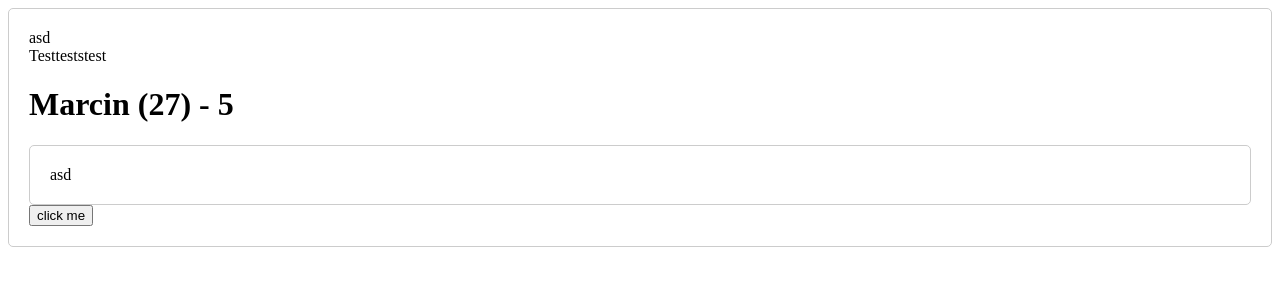
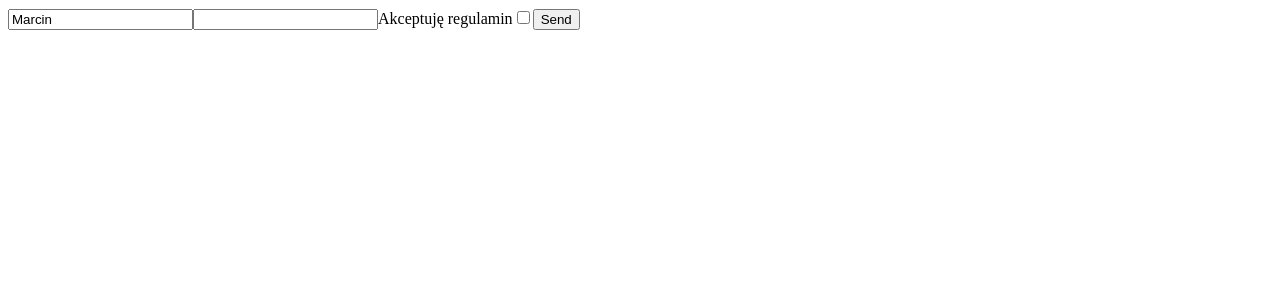
Before and after one commit to MarcinGrygierek/react-training, a React (Create React App) app in the folder app/: page / in a window 1280 px wide. Shown: the top 300 px of the page. Built offline with nearby package versions, Linux system fonts and the light colour scheme.

Commit message:
basic form

```diff
--- /dev/null
+++ b/app/src/AppForm.tsx
@@ -0,0 +1,5 @@
+import BasicForm from "./BasicForm";
+
+const AppForm = () => <BasicForm />
+
+export default AppForm;
--- /dev/null
+++ b/app/src/BasicForm.tsx
@@ -0,0 +1,31 @@
+import { SyntheticEvent, useState } from "react";
+
+const BasicForm = () => {
+    const [name, setName] = useState<string>('Marcin');
+    const [age, setAge] = useState<number>();
+    const [rulesAccepted, acceptRules] = useState<boolean>(false);
+    // const handleChange = (e: any) => {
+    //     setName(e.target.value);
+    // }
+
+    const handleSubmit = (e: SyntheticEvent) => {
+        e.preventDefault();
+
+        if(!name) { alert('Imię jest wymagane!'); return }
+        if(!age || age < 18) { alert('Musisz być pełnoletni!'); return }
+        if(!rulesAccepted) { alert('Musisz zaakceptować regulamin!'); return }
+        alert('Wszystko ok!');
+
+    }
+
+    return <form onSubmit={handleSubmit}>
+        {/* <input type='text' value={name} onChange={handleChange}/> */}
+        <input type='text' value={name} onChange={e => setName(e.target.value)}/>
+        <input type='number' value={age} onChange={e => setAge(Number(e.target.value))} />
+        <label htmlFor="rules">Akceptuję regulamin</label>
+        <input id="rules" type='checkbox' checked={rulesAccepted} onChange={e => acceptRules(e.target.checked)} />
+        <button type='submit'>Send</button>
+    </form>
+}
+
+export default BasicForm;
--- a/app/src/index.tsx
+++ b/app/src/index.tsx
@@ -2,13 +2,14 @@ import React from 'react';
 import ReactDOM from 'react-dom';
 import App from './App';
 import AppEvents from './AppEvents';
+import AppForm from './AppForm';
 import AppNesting from './AppNesting';
 import AppProps from './AppProps';
 import AppState from './AppState';
 import reportWebVitals from './reportWebVitals';
 
 ReactDOM.render(
-  <AppNesting />,
+  <AppForm />,
   document.getElementById('root')
 );
 
```
Also changed, not shown: 1 other file (tests, documents, lock files or other folders).
